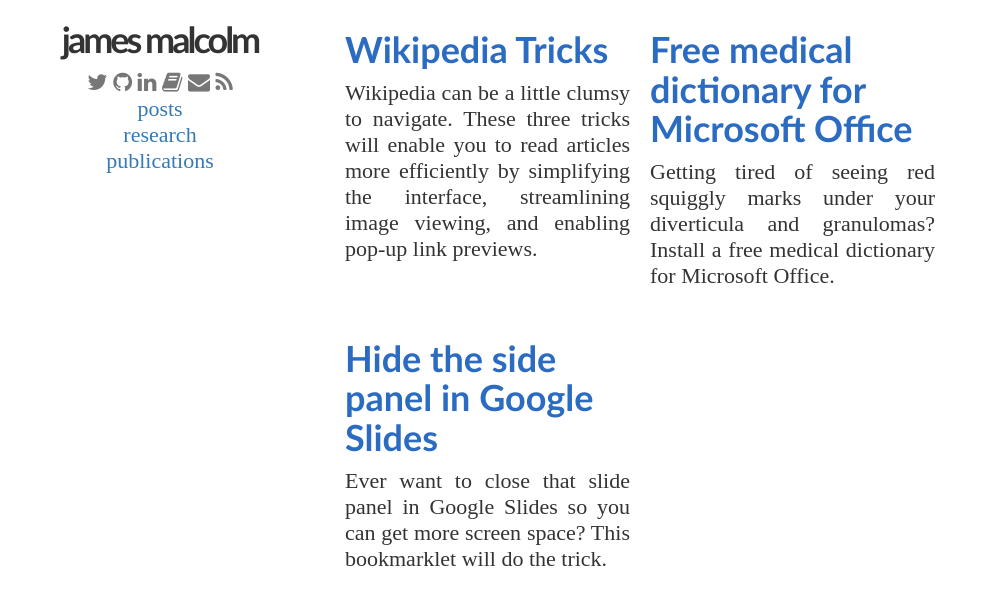
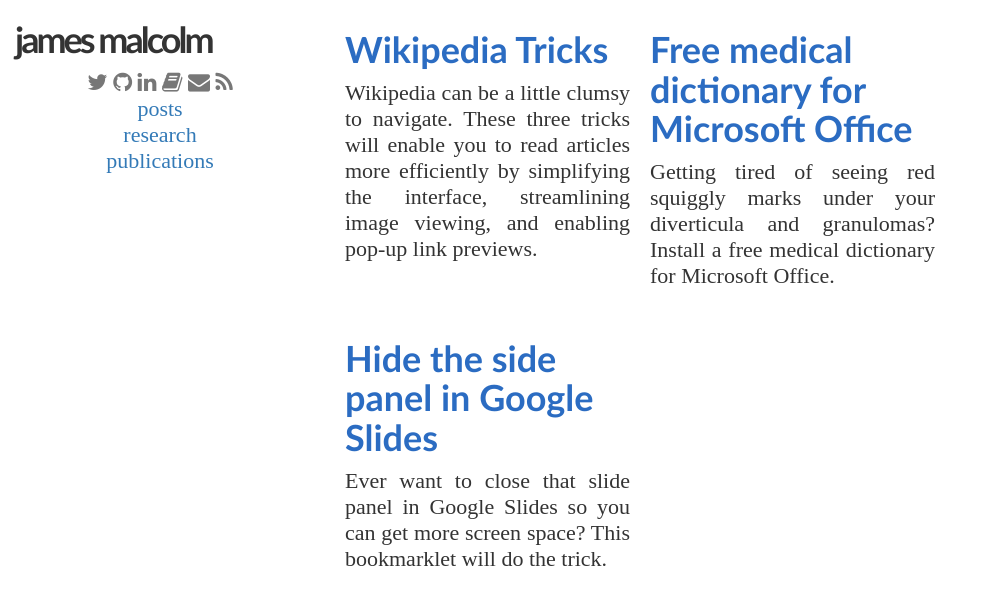
Before and after one commit to jgmalcolm/jgmalcolm.github.io, a Jekyll site: the page built from index.html, in a window 1280 px wide. Shown: the top 605 px of the page, without its empty margins (0-985 px from the left). Built offline with Jekyll 4.4.1, drawn with Linux system fonts in a browser that asks for light colours; nearby versions of some CDN libraries.

Commit message:
left-justify headers

```diff
--- a/css/overrides.css
+++ b/css/overrides.css
@@ -6,6 +6,8 @@
     font-family: 'Gill Sans', Calibri, sans-serif;
     font-weight: bold;
     color: rgb(43, 108, 194);
+    text-align: left;
+}
 }
 p + p {
     margin-top: 1em;
@@ -35,9 +37,6 @@
 a.post-excerpt {
     display: block;
     color: inherit;
-}
-a.post-excerpt h1 {
-    text-align: left;
 }
 a.post-excerpt div.padded-content {
     display: block;
```
